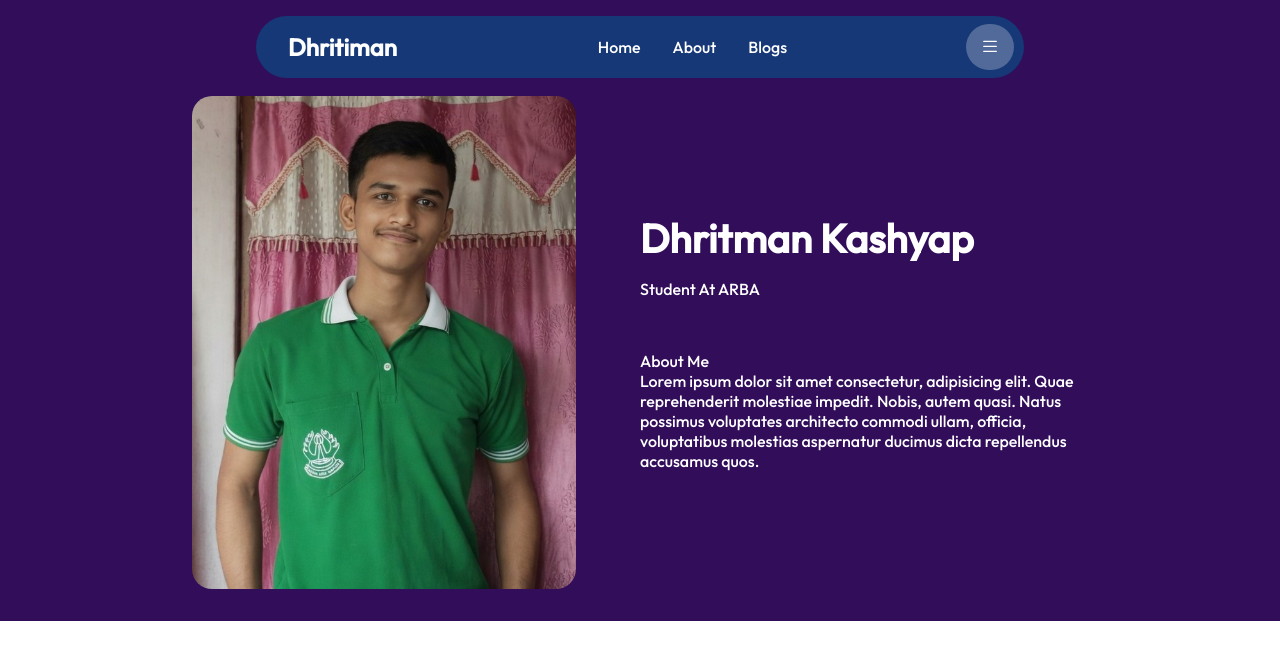
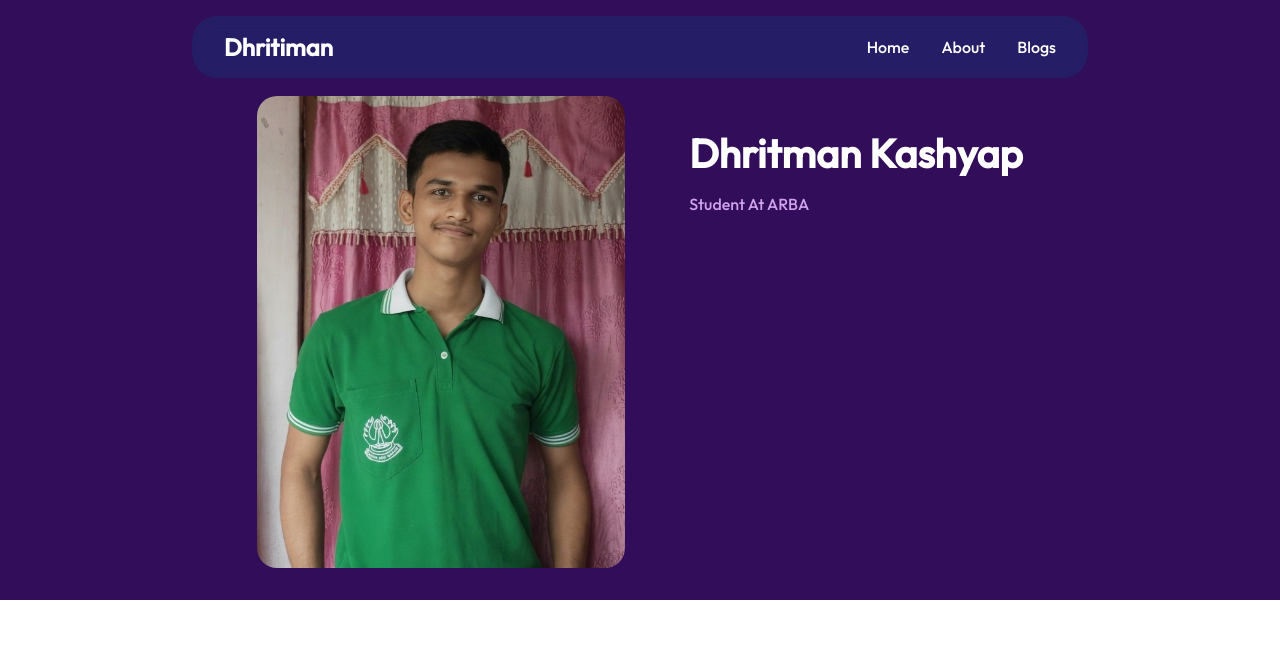
Before and after one commit to dhritimnn/myportfolio2, a React (Vite) app: page / in a window 1280 px wide. Shown: the top 660 px of the page. Built offline with nearby package versions, Linux system fonts and the light colour scheme.

Commit message:
made the navmenu work

```diff
--- a/src/components/About.jsx
+++ b/src/components/About.jsx
@@ -1,8 +1,6 @@
 function About() {
     return (
-        <div>
-
-        </div>
+        <div></div>
     )
 }
 
--- a/src/components/Footer.jsx
+++ b/src/components/Footer.jsx
@@ -1,8 +1,6 @@
 function Footer() {
     return (
-        <div>
-
-        </div>
+        <div> </div>
     )
 }
 
--- a/src/components/Header.css
+++ b/src/components/Header.css
@@ -1,7 +1,7 @@
 .Header {
   display: flex;
   justify-content: center;
-  align-items: center;
+  align-items: flex-start;
   background: #310d5a;
   gap: 4rem;
   padding: 2rem;
@@ -10,7 +10,7 @@
 }
 
 .Header > img {
-  width: 24rem;
+  width: 23rem;
   border-radius: 20px;
 }
 
--- a/src/components/Header.jsx
+++ b/src/components/Header.jsx
@@ -4,15 +4,14 @@ function Header(prop) {
     <div className="Header">
       <img src="/img/profile.jpg" />
       <div>
+        <div style={{height: "1rem"}}></div>
         <h2>Dhritman Kashyap</h2>
-                <span>Student At ARBA</span>
+        <span style={{color: "rgb(209, 163, 237)"}}>Student At ARBA</span>
         <br />
-                <p>About Me <br />
-                    Lorem ipsum dolor sit amet consectetur, adipisicing elit. Quae reprehenderit molestiae impedit. Nobis, autem quasi. Natus possimus voluptates architecto commodi ullam, officia, voluptatibus molestias aspernatur ducimus dicta repellendus accusamus quos.
-                </p>
+        <p></p>
       </div>
     </div>
-    )
+  );
 }
 
 export default Header;
--- /dev/null
+++ b/src/components/NavMenu.css
@@ -0,0 +1,36 @@
+.NavMenu {
+  position: fixed;
+  background: #1f082ed7;
+  backdrop-filter: blur(2rem);
+  inset: 0 0;
+  width: 70%;
+  height: 70%;
+  display: none;
+  flex-direction: column;
+  justify-content: flex-start;
+  padding: 2rem;
+  gap: 1rem;
+  margin: auto;
+  border-radius: 1rem;
+  animation: abc .2s ease-in ;
+}
+
+.NavMenu > div {
+  display: flex;
+  flex-direction: column;
+  padding-bottom: 2rem;
+  width: 100%;
+}
+
+.NavMenu > div > h2 {
+  padding-bottom: 1rem;
+}
+
+@keyframes abc {
+  from {
+    opacity: 0;
+}
+  to {
+    opacity: 100%;
+  }
+}
--- a/src/components/Navbar.css
+++ b/src/components/Navbar.css
@@ -1,5 +1,6 @@
 .Navbar {
-  background: rgb(22, 56, 119);
+  background: rgb(22, 56, 119, 40%);
+  backdrop-filter: blur(10px);
   display: flex;
   flex-direction: row;
   align-items: center;
@@ -7,8 +8,8 @@
   margin: 1rem auto;
   position: fixed;
   inset: 0 0 auto 0;
-  width: 60%;
-  border-radius: 200px;
+  width: 70%;
+  border-radius: 25px;
 }
 .Navbar > h2 {
   padding: 1rem 2rem;
@@ -31,14 +32,14 @@
 }
 
 .Navbar > .Nav-listbtn {
-  display: flex;
+  display: none;
   justify-content: center;
   align-items: center;
   padding: 0.8rem 0.9rem;
   background: #ffffff40;
   border: none;
   outline: none;
-  border-radius: 20rem;
+  border-radius: 18.5px;
   margin: 0.4rem 0.6rem;
 }
 
@@ -54,4 +55,7 @@
   .Navbar {
     width: 90%;
   }
+  .Navbar > .Nav-listbtn {
+    display: flex;
+  }
 }
--- a/src/components/Navbar.jsx
+++ b/src/components/Navbar.jsx
@@ -1,7 +1,13 @@
 import { Link } from "react-router-dom";
+import { useState } from "react";
 import "./Navbar.css";
+import NavMenu from "./Navmenu";
+
 function Navbar() {
+  const [isOpen, setIsOpen] = useState(false);
+
   return (
+    <>
       <div className="Navbar">
         <h2>Dhritiman</h2>
         <div className="Nav-links">
@@ -9,14 +15,13 @@ function Navbar() {
           <Link to="/about">About</Link>
           <Link to="/blogs">Blogs</Link>
         </div>
-      <button className="Nav-listbtn">
+        <button className="Nav-listbtn" onClick={() => setIsOpen(!isOpen)}>
           <svg
             width="20"
             height="20"
             fill="currentColor"
             className="bi bi-list"
             viewBox="0 0 16 16"
-          S
           >
             <rect x="2.5" y="3" width="11" height="1" rx="0.5" />
             <rect x="2.5" y="7" width="11" height="1" rx="0.5" />
@@ -24,6 +29,8 @@ function Navbar() {
           </svg>
         </button>
       </div>
+      <NavMenu ds={isOpen ? "flex" : "none"} />
+    </>
   );
 }
 
--- a/src/components/Navmenu.jsx
+++ b/src/components/Navmenu.jsx
@@ -1,25 +1,22 @@
-function NavMenu() {
-    return (
-        <div className="Navbar">
-            <h2>Dhritiman</h2>
-            <div className="Nav-links">
-                <a href="/">Home</a>
-                <a href="/">About</a>
-                <a href="/">Blogs</a>
-                <a href="/">Contact</a>
-            </div>
-            <button className="Nav-listbtn">
-                <svg width="20" height="20" fill="currentColor" className="bi bi-list" viewBox="0 0 16 16">
-                    <rect x="2.5" y="3" width="11" height="1" rx="0.5" />
-                    <rect x="2.5" y="7" width="11" height="1" rx="0.5" />
-                    <rect x="2.5" y="11" width="11" height="1" rx="0.5" />
-                </svg>
-            </button>
+import { Link } from "react-router-dom";
+import "./NavMenu.css";
 
-
-
-        </div>
-    )
+function NavMenu(prop) {
+  return (
+    <div className="NavMenu" style={{display: prop.ds}}>
+      <div>
+        <h2>one</h2>
+        <Link to="/">Home</Link>
+        <Link to="/about">About</Link>
+      </div><hr />
+      <div>
+        <h2>two</h2>
+        <Link to="/">A</Link>
+        <Link to="/">A</Link>
+        <Link to="/">A</Link>
+      </div>
+      </div>
+  );
 }
 
 export default NavMenu;
```
Also changed, not shown: src/components/Home.jsx (+6 -6 lines). Lines whose indentation alone changed are shown as unchanged.
